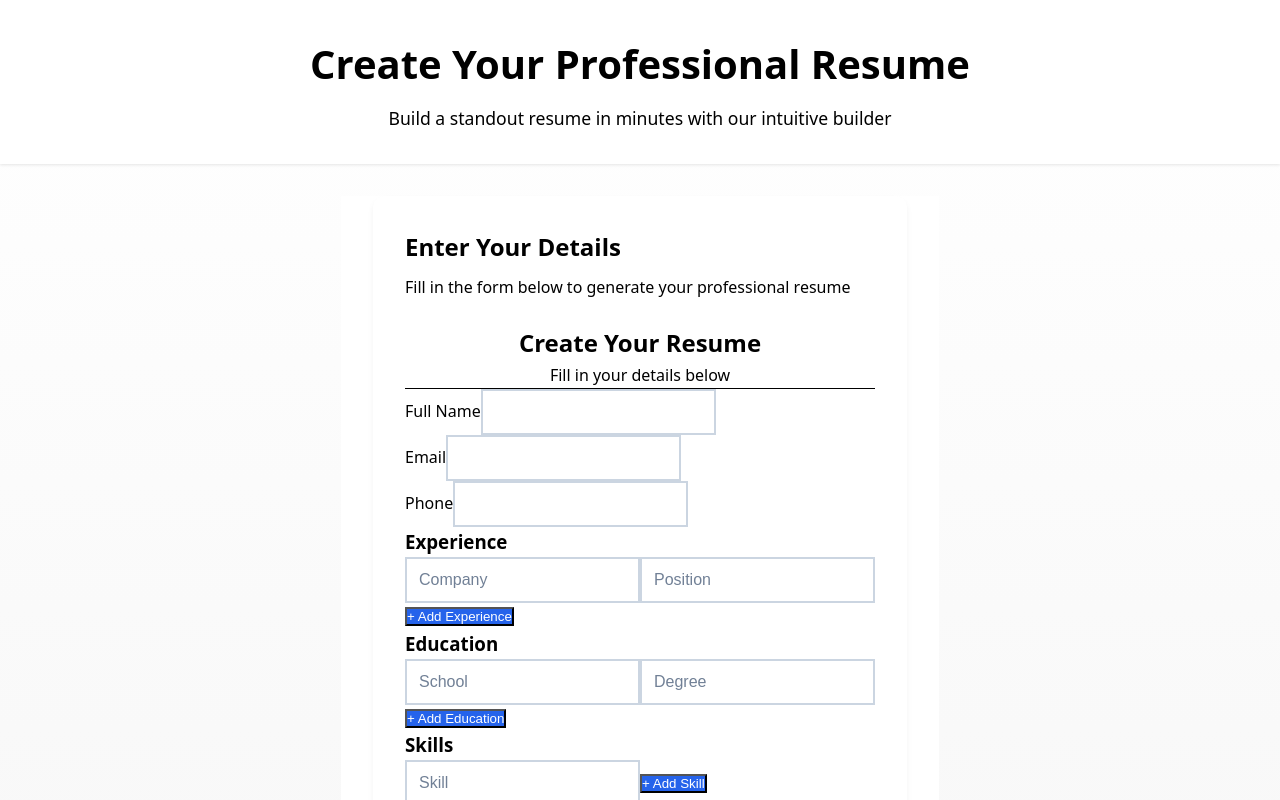
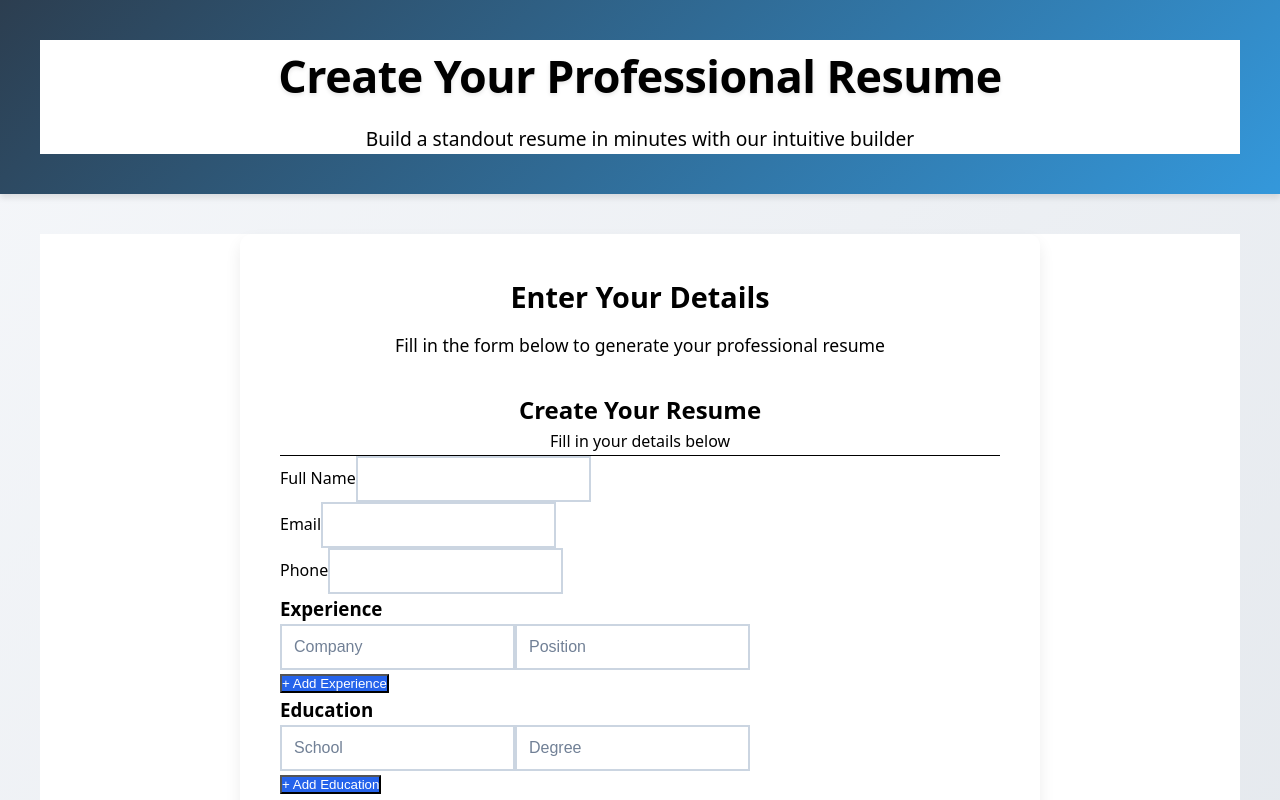
Before and after one commit to aprameyak/ResuMaker, a Next.js app: page / in a window 1280 px wide. Shown: the top 800 px of the page. Built offline with nearby package versions, Linux system fonts and the light colour scheme.

Commit message:
UI aesthetics

```diff
--- a/app/page.tsx
+++ b/app/page.tsx
@@ -1,6 +1,6 @@
 'use client';
 
-import React, { useState } from 'react';
+import React, { useState, useCallback } from 'react';
 import ResumeForm from './components/ResumeForm';
 import ResumeTemplate from './components/ResumeTemplate';
 import { FormData } from '@/app/types';
@@ -8,18 +8,32 @@ import { FormData } from '@/app/types';
 export default function Home() {
   const [resumeData, setResumeData] = useState<FormData | null>(null);
   const [isEditing, setIsEditing] = useState(false);
+  const [isLoading, setIsLoading] = useState(false);
+
+  const handleFormSubmit = useCallback(async (data: FormData) => {
+    setIsLoading(true);
+    try {
+      setResumeData(data);
+      window.scrollTo({ top: 0, behavior: 'smooth' });
+    } finally {
+      setIsLoading(false);
+    }
+  }, []);
 
   const styles = {
     container: {
       minHeight: '100vh',
-      background: 'linear-gradient(to bottom, #ffffff, #f7f7f7)',
+      background: 'linear-gradient(135deg, #f5f7fa 0%, #e4e8ed 100%)',
       display: 'flex',
       flexDirection: 'column' as const,
+      position: 'relative' as const,
     },
     header: {
-      padding: '2rem 0',
-      background: '#ffffff',
-      boxShadow: '0 1px 3px rgba(0, 0, 0, 0.1)',
+      padding: '2.5rem 0',
+      background: 'linear-gradient(135deg, #2c3e50 0%, #3498db 100%)',
+      boxShadow: '0 4px 6px rgba(0, 0, 0, 0.1)',
+      position: 'relative' as const,
+      zIndex: 1,
     },
     headerContent: {
       maxWidth: '1200px',
@@ -28,113 +42,123 @@ export default function Home() {
       textAlign: 'center' as const,
     },
     title: {
-      fontSize: '2.5rem',
+      fontSize: '2.8rem',
       fontWeight: '600',
-      color: '#1a1a1a',
-      marginBottom: '0.5rem',
+      color: '#ffffff',
+      marginBottom: '0.75rem',
+      textShadow: '0 2px 4px rgba(0, 0, 0, 0.1)',
+      letterSpacing: '-0.5px',
     },
     subtitle: {
-      fontSize: '1.1rem',
-      color: '#666666',
+      fontSize: '1.2rem',
+      color: '#e0e6ed',
+      fontWeight: '400',
+      maxWidth: '600px',
+      margin: '0 auto',
+      lineHeight: '1.6',
     },
     main: {
       maxWidth: '1200px',
-      margin: '2rem auto',
+      margin: '2.5rem auto',
       padding: '0 2rem',
       flex: '1',
+      width: '100%',
+      boxSizing: 'border-box' as const,
+      position: 'relative' as const,
+      zIndex: 2,
     },
     formContainer: {
       background: '#ffffff',
       borderRadius: '12px',
-      padding: '2rem',
-      boxShadow: '0 4px 6px rgba(0, 0, 0, 0.05)',
+      padding: '2.5rem',
+      boxShadow: '0 8px 16px rgba(0, 0, 0, 0.08)',
       maxWidth: '800px',
       margin: '0 auto',
     },
     formHeader: {
-      marginBottom: '1.5rem',
+      marginBottom: '2rem',
+      textAlign: 'center' as const,
     },
     formTitle: {
-      fontSize: '1.5rem',
+      fontSize: '1.8rem',
       fontWeight: '600',
-      color: '#1a1a1a',
-      marginBottom: '0.5rem',
+      color: '#2c3e50',
+      marginBottom: '0.75rem',
     },
     formSubtitle: {
-      color: '#666666',
-      fontSize: '1rem',
+      color: '#5a6c7d',
+      fontSize: '1.1rem',
+      lineHeight: '1.5',
     },
     resumeContainer: {
       background: '#ffffff',
       borderRadius: '12px',
-      boxShadow: '0 4px 6px rgba(0, 0, 0, 0.05)',
+      boxShadow: '0 8px 16px rgba(0, 0, 0, 0.08)',
       overflow: 'hidden',
     },
     resumeHeader: {
-      padding: '1rem 1.5rem',
-      background: '#f8f9fa',
-      borderBottom: '1px solid #eaeaea',
+      padding: '1.25rem 1.75rem',
+      background: '#f8fafc',
+      borderBottom: '1px solid #e0e6ed',
       display: 'flex',
       justifyContent: 'space-between',
       alignItems: 'center',
     },
     resumeTitle: {
-      fontSize: '1.25rem',
+      fontSize: '1.4rem',
       fontWeight: '600',
-      color: '#1a1a1a',
+      color: '#2c3e50',
     },
     buttonContainer: {
       display: 'flex',
       gap: '1rem',
     },
     primaryButton: {
-      padding: '0.5rem 1rem',
-      background: '#0066ff',
+      padding: '0.75rem 1.5rem',
+      background: '#3498db',
       color: '#ffffff',
       border: 'none',
       borderRadius: '6px',
-      fontSize: '0.9rem',
+      fontSize: '0.95rem',
       fontWeight: '500',
       cursor: 'pointer',
-      transition: 'background 0.2s ease',
-      ':hover': {
-        background: '#0052cc',
-      },
+      transition: 'all 0.2s ease',
     },
     secondaryButton: {
-      padding: '0.5rem 1rem',
+      padding: '0.75rem 1.5rem',
       background: '#ffffff',
-      color: '#1a1a1a',
-      border: '1px solid #e0e0e0',
+      color: '#2c3e50',
+      border: '1px solid #e0e6ed',
       borderRadius: '6px',
-      fontSize: '0.9rem',
+      fontSize: '0.95rem',
       fontWeight: '500',
       cursor: 'pointer',
-      transition: 'background 0.2s ease',
+      transition: 'all 0.2s ease',
     },
     downloadButton: {
       display: 'flex',
       alignItems: 'center',
-      gap: '0.5rem',
-      padding: '0.75rem 1.5rem',
-      background: '#10b981',
+      gap: '0.75rem',
+      padding: '0.875rem 1.75rem',
+      background: '#2ecc71',
       color: '#ffffff',
       border: 'none',
       borderRadius: '6px',
-      fontSize: '0.9rem',
+      fontSize: '0.95rem',
       fontWeight: '500',
       cursor: 'pointer',
-      margin: '1.5rem auto',
-      transition: 'background 0.2s ease',
+      margin: '1.75rem auto',
+      transition: 'all 0.2s ease',
     },
     resumeContent: {
-      padding: '2rem',
+      padding: '2.5rem',
     },
     footer: {
-      padding: '1.5rem 0',
-      borderTop: '1px solid #eaeaea',
+      padding: '1.75rem 0',
+      borderTop: '1px solid #e0e6ed',
       textAlign: 'center' as const,
-      color: '#666666',
+      color: '#5a6c7d',
+      background: '#ffffff',
     },
   };
 
@@ -159,10 +183,9 @@ export default function Home() {
               </p>
             </div>
             <ResumeForm
-              onSubmit={(data) => {
-                setResumeData(data);
-                window.scrollTo({ top: 0, behavior: 'smooth' });
-              }}
+              onSubmit={handleFormSubmit}
+              isLoading={isLoading}
+              styles={styles}
             />
           </div>
         ) : (
```
